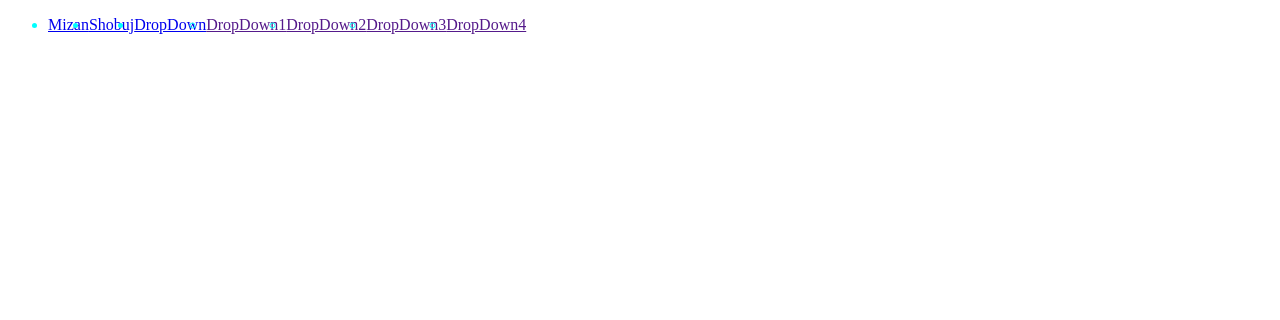
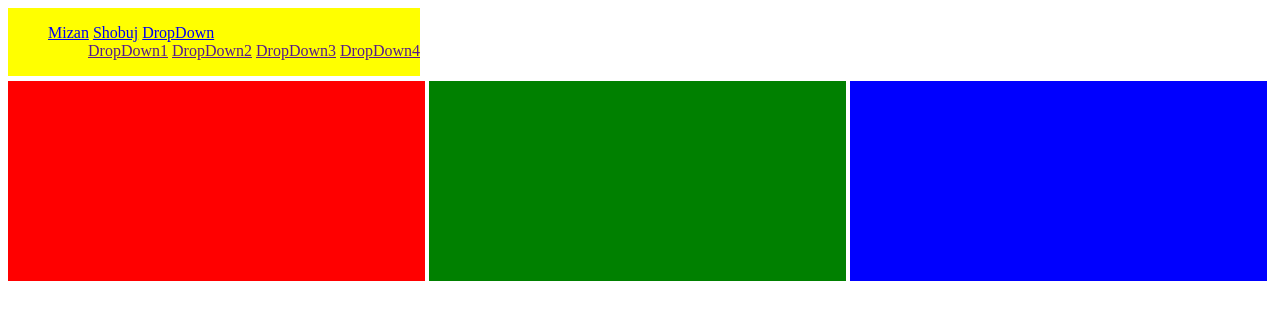
Before and after one commit to mmizanur/portfolio, a plain HTML site: page index.html in a window 1280 px wide. Drawn offline with Linux system fonts and the light colour scheme.

Commit message:
menue edit

```diff
--- a/index.html
+++ b/index.html
@@ -23,7 +23,6 @@
             </ul>
         </div>
     </section>
-<section id="body">
 <div id="red">
 
 </div>
@@ -33,6 +32,5 @@
 <div id="blue">
 
 </div>
-</section>
 </body>
 </html>
--- a/style/style.css
+++ b/style/style.css
@@ -1,7 +1,31 @@
-#menu {
-    color: aqua;
+#menue {
+    background-color: yellow;
+    margin-bottom: 5px;
 
 }
 ul li {
-    float: left;
+    display: inline;
 }
+ul li ul li {
+    display: none;
+}
+div {
+    display :inline-block
+
+}
+#red {
+    background-color: red;
+    width: 33%;
+    height: 200px;
+}
+
+#green {
+    background-color: green;
+    width: 33%;
+    height: 200px;
+}
+#blue {
+    background-color: blue;
+    width: 33%;
+    height: 200px;
+}
```
